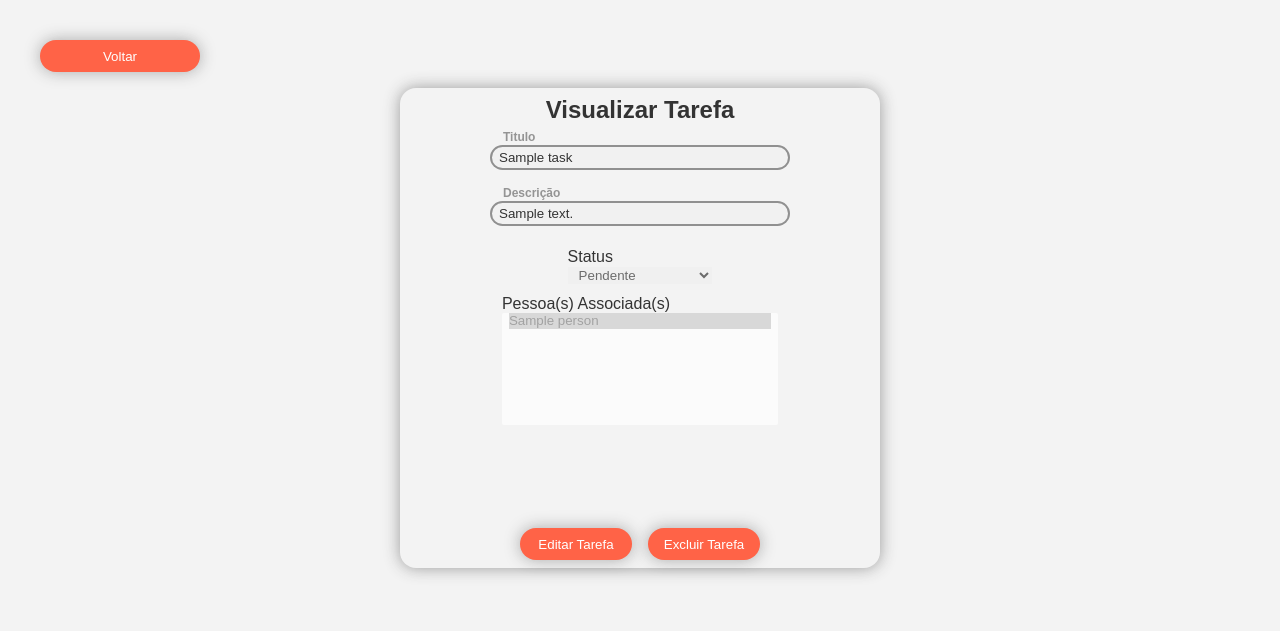
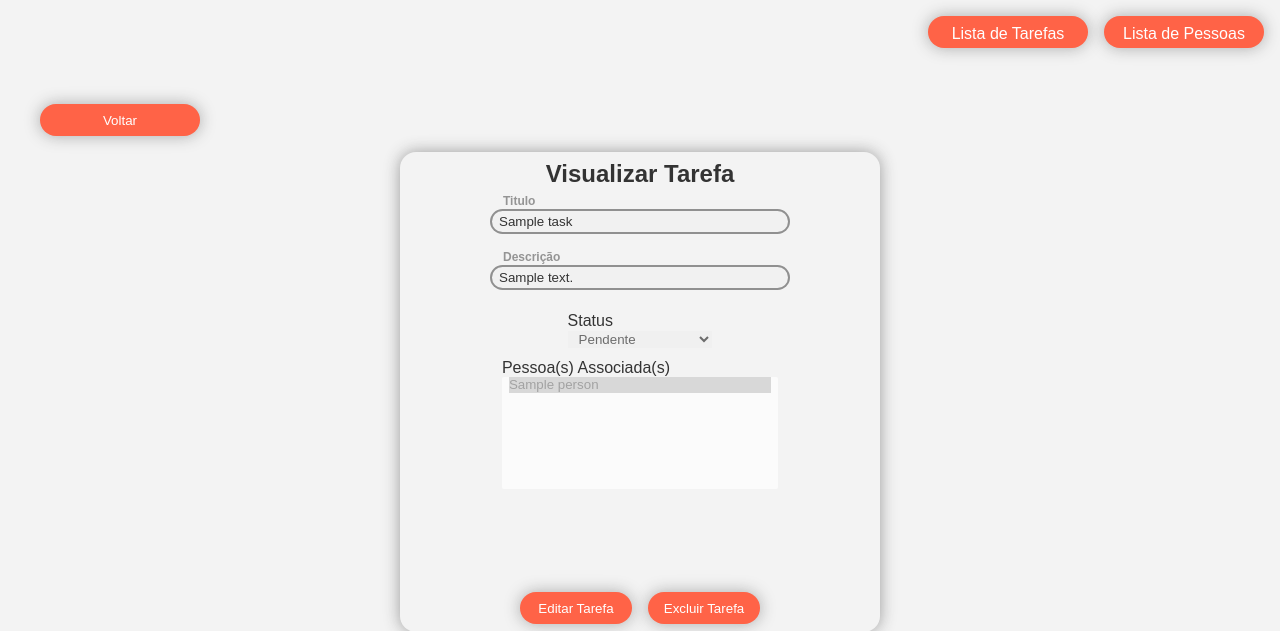
Before and after one commit to Kauan-Azevedo/Task-Manager, a Django app: page /task/1 in a window 1280 px wide. Shown: the top 631 px of the page. Run offline with Django 4.2, Linux system fonts and the light colour scheme; tables that the repository leaves empty hold one stand-in row (values such as "Sample post").

Commit message:
feat: global html have header to extend

```diff
--- a/tasks/templates/tasks/index.html
+++ b/tasks/templates/tasks/index.html
@@ -11,6 +11,11 @@
     {% block localCss %}{% endblock localCss %}
   </head>
   <body>
+    <div class="header">
+      <a class="add-btn" href="{% url 'tasks:taskList' %}">Lista de Tarefas</a>
+      <a class="add-btn" href="{% url 'tasks:personList' %}">Lista de Pessoas</a>
+      {% block header %}{% endblock header %}
+  </div>
     {% block content %}{% endblock content %}
     <script src="{% static 'js/script.js' %}"></script>
   </body>
```
